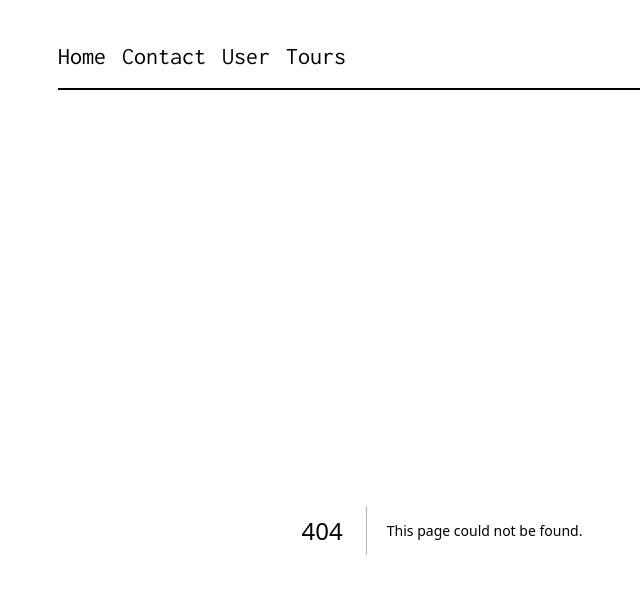
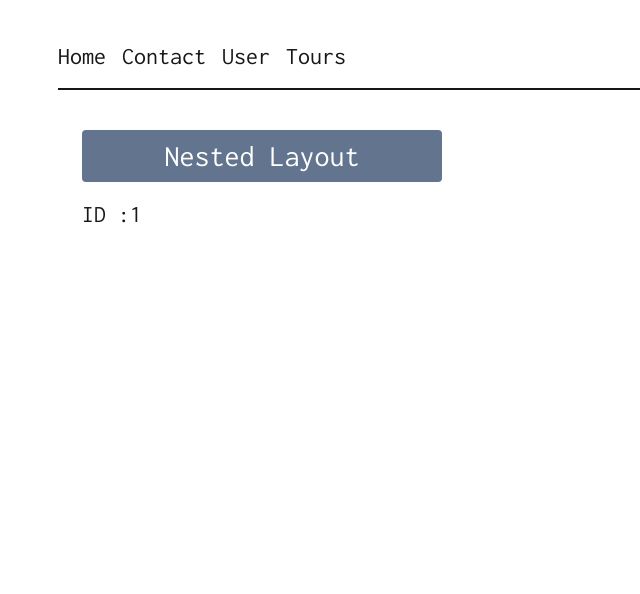
Before and after one commit to vtechwise/nextjs, a Next.js app: page /tours/1 in a window 1280 px wide. Before the commit this address had no page. Shown: the top 594 px of the page, without its empty margins (198-838 px from the left). Built offline with nearby package versions, Linux system fonts and the light colour scheme.

Commit message:
work on dynamic page

```diff
--- /dev/null
+++ b/app/tours/[id]/page.tsx
@@ -0,0 +1,8 @@
+function page({ params }: { params: { id: string } }) {
+  return (
+    <div>
+      <h2 className="text-2xl">ID :{params.id}</h2>
+    </div>
+  );
+}
+export default page;
--- a/app/tours/layout.tsx
+++ b/app/tours/layout.tsx
@@ -3,7 +3,7 @@ import React from "react"
 function layout({children}:{children:React.ReactNode}) {
   return (
       <div>
-          <header className="rounded mb-4 py-2 w-1/2 bg-slate">
+          <header className="rounded mb-4 py-2 w-1/2 bg-slate-500">
           <h1 className="text-3xl text-white text-center">Nested Layout</h1>
           </header>
           <main>{children}</main>
--- a/app/tours/page.tsx
+++ b/app/tours/page.tsx
@@ -1,4 +1,6 @@
-const url = "https://www.course-api.com/react-tours-projects";
+import Link from "next/link";
+
+const url = "https://www.course-api.com/react-tours-project";
 
 type Tour = {
   id: string;
@@ -24,9 +26,9 @@ const ToursPage = async () => {
       <h1 className="text-3xl font-semibold">
         {data.map((tour) => {
           return (
-            <h2 className="text-xl" key={tour.id}>
-              {tour.name}
-            </h2>
+            <Link href={`tours/${tour.id}`} key={tour.id} className="">
+              <h2 className="text-xl hover:bg-blue-500">{tour.name}</h2>
+            </Link>
           );
         })}
       </h1>
```
